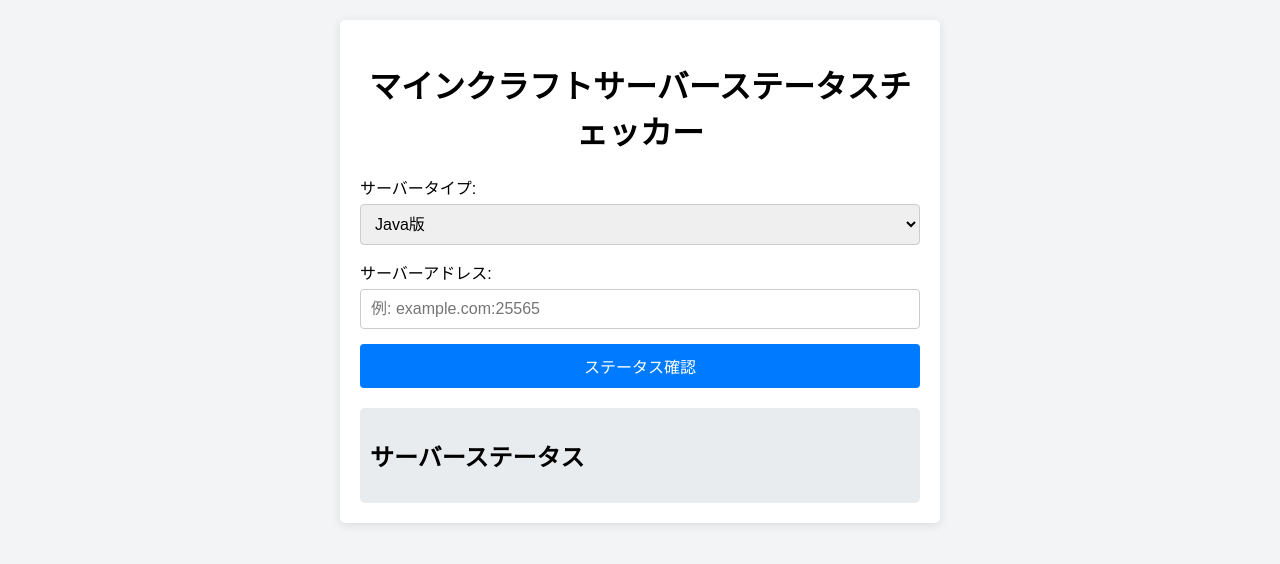
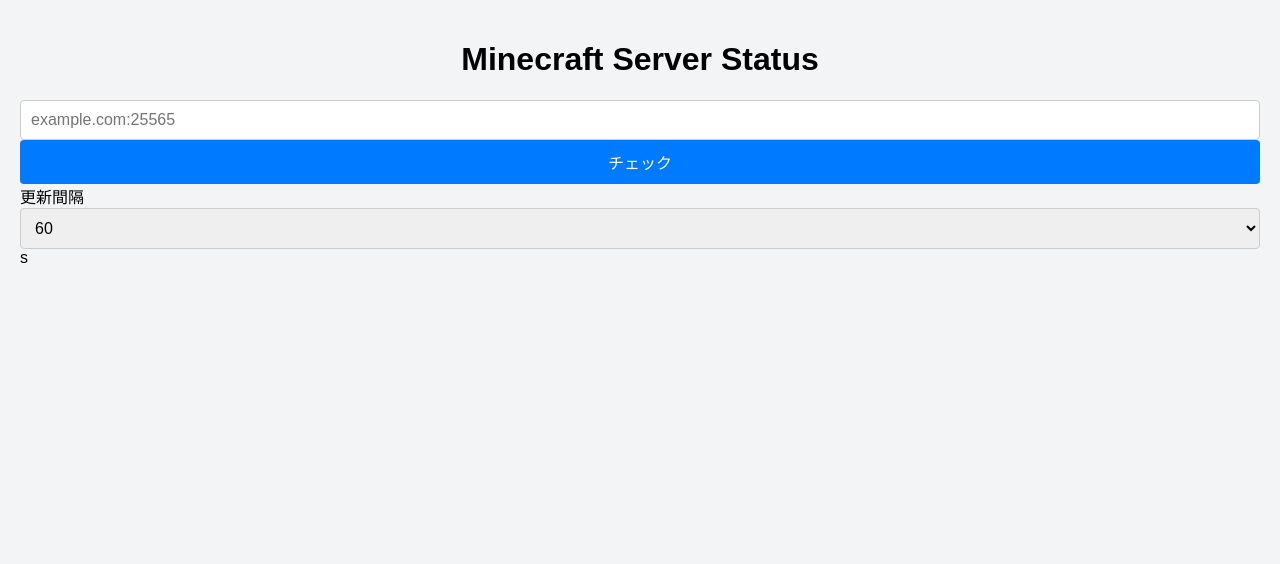
Before and after one commit to MCToolsTakkun/mctoolstakkun.github.io, a plain HTML site: page status-checker/index.html in a window 1280 px wide. Drawn offline with Linux system fonts and the light colour scheme.

Commit message:
Update index.html

```diff
--- a/status-checker/index.html
+++ b/status-checker/index.html
@@ -1,32 +1,24 @@
-<!DOCTYPE html>
+<!doctype html>
 <html lang="ja">
 <head>
-    <meta charset="UTF-8">
-    <meta name="viewport" content="width=device-width, initial-scale=1.0">
-    <meta name="description" content="マインクラフトサーバーステータスチェッカー">
-    <title>マイクラサーバーステータスチェッカー</title>
-    <link rel="stylesheet" href="styles.css">
+  <meta charset="utf-8">
+  <meta name="viewport" content="width=device-width,initial-scale=1">
+  <title>Minecraft Server Status</title>
+  <link rel="stylesheet" href="styles.css">
 </head>
 <body>
-    <div class="container">
-        <h1>マインクラフトサーバーステータスチェッカー</h1>
-        <div class="server-select">
-            <label for="serverType">サーバータイプ:</label>
-            <select id="serverType">
-                <option value="java">Java版</option>
-                <option value="bedrock">統合版</option>
-            </select>
-        </div>
-        <div class="server-input">
-            <label for="serverAddress">サーバーアドレス:</label>
-            <input type="text" id="serverAddress" placeholder="例: example.com:25565">
-        </div>
-        <button id="checkStatus">ステータス確認</button>
-        <div class="status-display">
-            <h2>サーバーステータス</h2>
-            <div id="status"></div>
-        </div>
+  <main>
+    <h1>Minecraft Server Status</h1>
+    <div id="controls">
+      <input id="serverAddr" placeholder="example.com:25565">
+      <button id="checkBtn">チェック</button>
+      <label>更新間隔
+        <select id="interval"><option>60</option><option>30</option><option>120</option></select>s
+      </label>
     </div>
-    <script src="script.js"></script>
+    <section id="result" aria-live="polite"></section>
+  </main>
+  <script src="config.js"></script>
+  <script src="app.js"></script>
 </body>
 </html>
```
